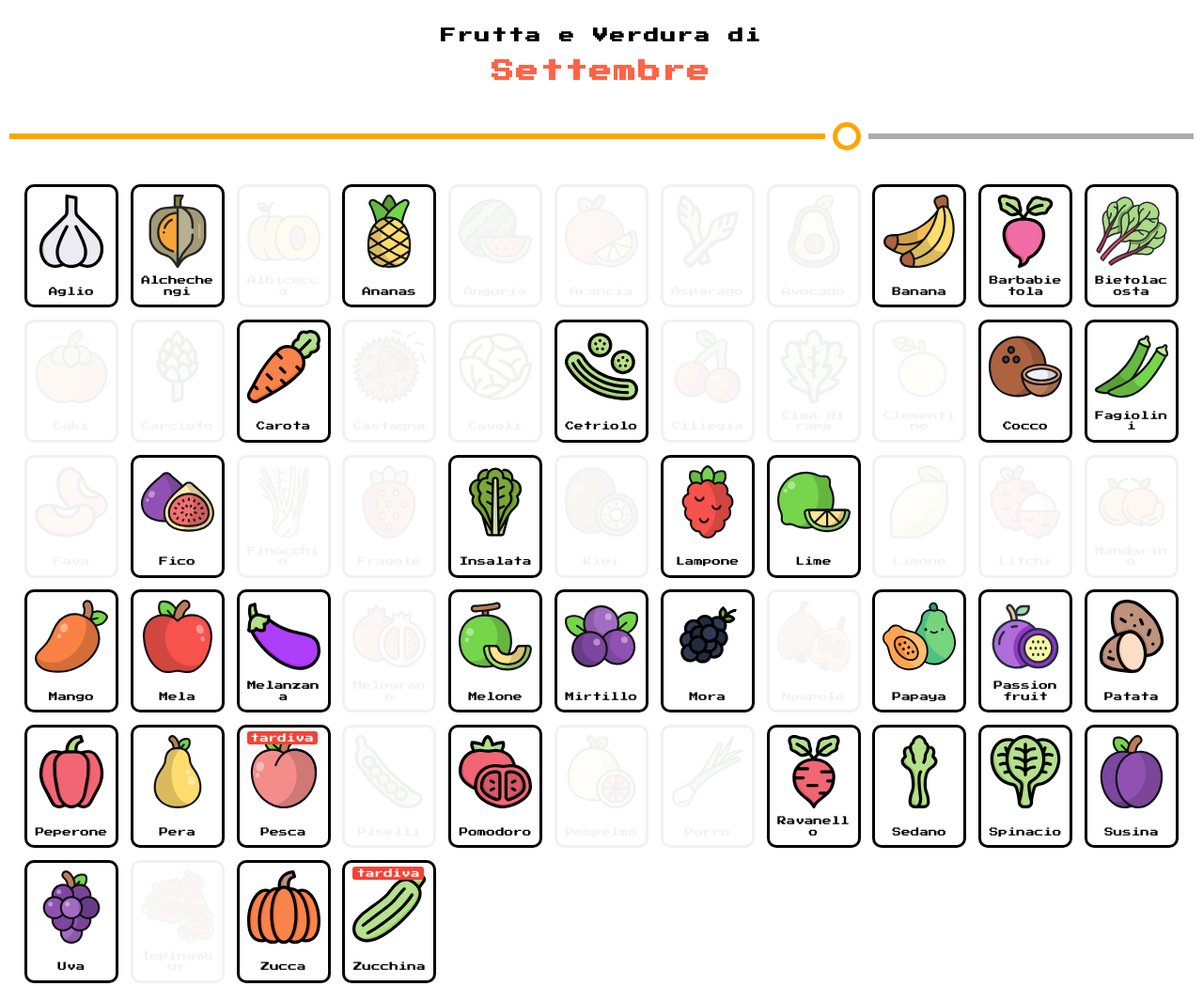
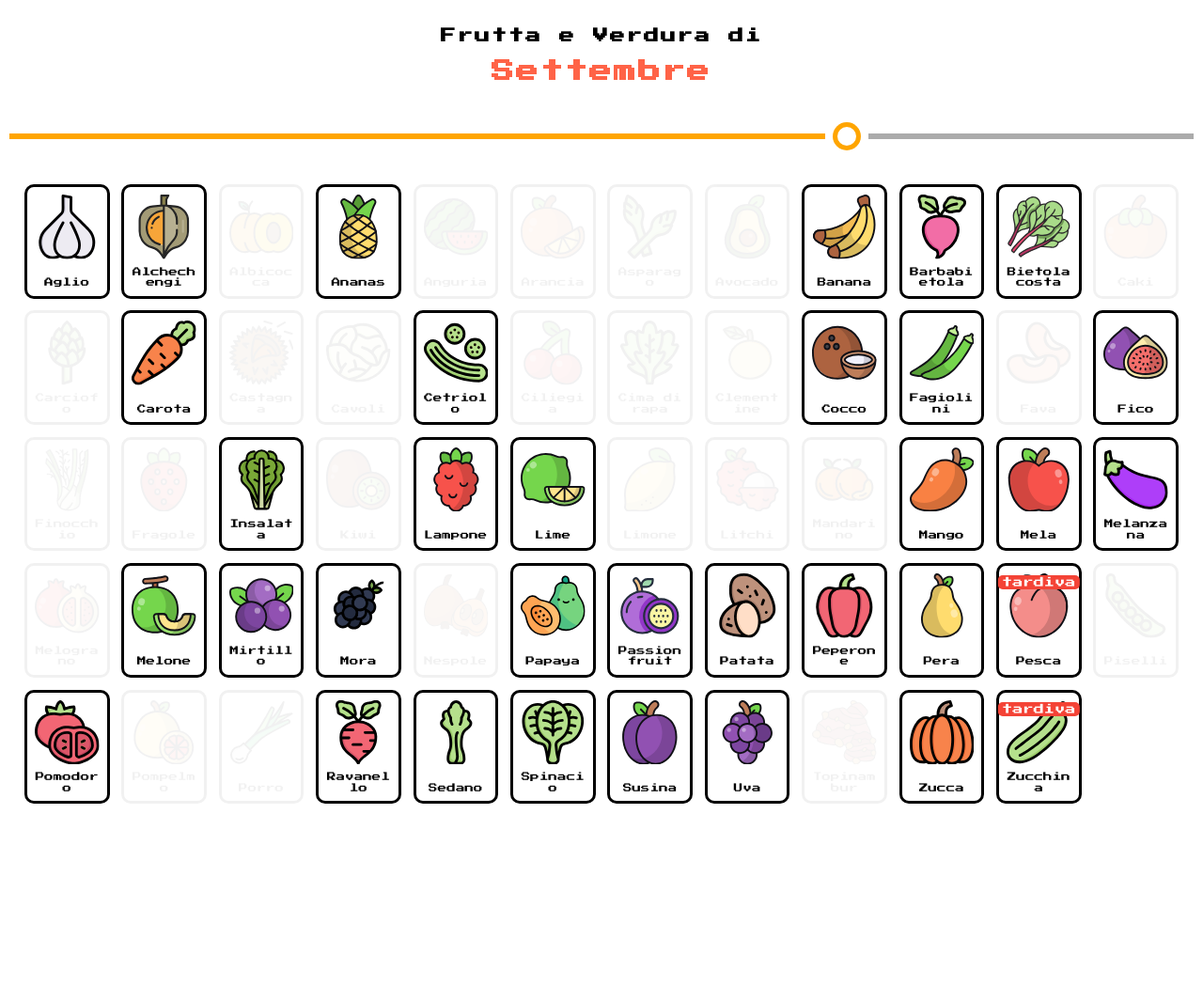
Before and after one commit to 483D8B/InSeasonNow, a plain HTML site: page index.html in a window 1280 px wide. Shown: the whole page at 94% size. After the commit the page ends 897 px from the top, so only its background shows below. Drawn offline with Linux system fonts and the light colour scheme.

Commit message:
visual testing

```diff
--- a/index.html
+++ b/index.html
@@ -24,14 +24,14 @@
 
         .fruit-grid {
             display: grid;
-            grid-template-columns: repeat(auto-fill, minmax(60px, 1fr));
+            grid-template-columns: repeat(auto-fill, minmax(90px, 1fr));
             gap: 0.8rem;
             padding: 1rem;
         }
 
         .fruit-item {
+            position: relative;
             text-align: center;
-            position: relative;
             border: 3px solid black;
             padding: 0.5rem;
             border-radius: 10px;
@@ -58,13 +58,16 @@
 
         .badge {
             position: absolute;
-            top: 0;
+            top: 10px;
+            left: 50%;
+            transform: translateX(-50%);
             display: inline-block;
             padding: 2px 4px;
-            font-size: 0.6rem;
-            margin-top: 0.25rem;
-            border-radius: 3px;
+            font-size: 0.7rem;
+            border-radius: 5px;
             color: white;
+            text-align: center;
+            z-index: 1;
         }
 
         .early {
@@ -173,7 +176,7 @@
 
         @media (min-width: 768px) {
             .fruit-grid {
-                grid-template-columns: repeat(auto-fill, minmax(100px, 1fr));
+                grid-template-columns: repeat(auto-fill, minmax(90px, 1fr));
             }
 
             .fruit-item p {
@@ -909,9 +912,9 @@
                     if (season.month === month) {
                         isInSeason = true;
                         if (season.type === 'early') {
-                            harvestTypeLabel = '<span class="badge early">primizia</span>';
+                            harvestTypeLabel = '<div class="badge early">primizia</div>';
                         } else if (season.type === 'late') {
-                            harvestTypeLabel = '<span class="badge late">tardiva</span>';
+                            harvestTypeLabel = '<div class="badge late">tardiva</div>';
                         }
                     }
                 });
```
